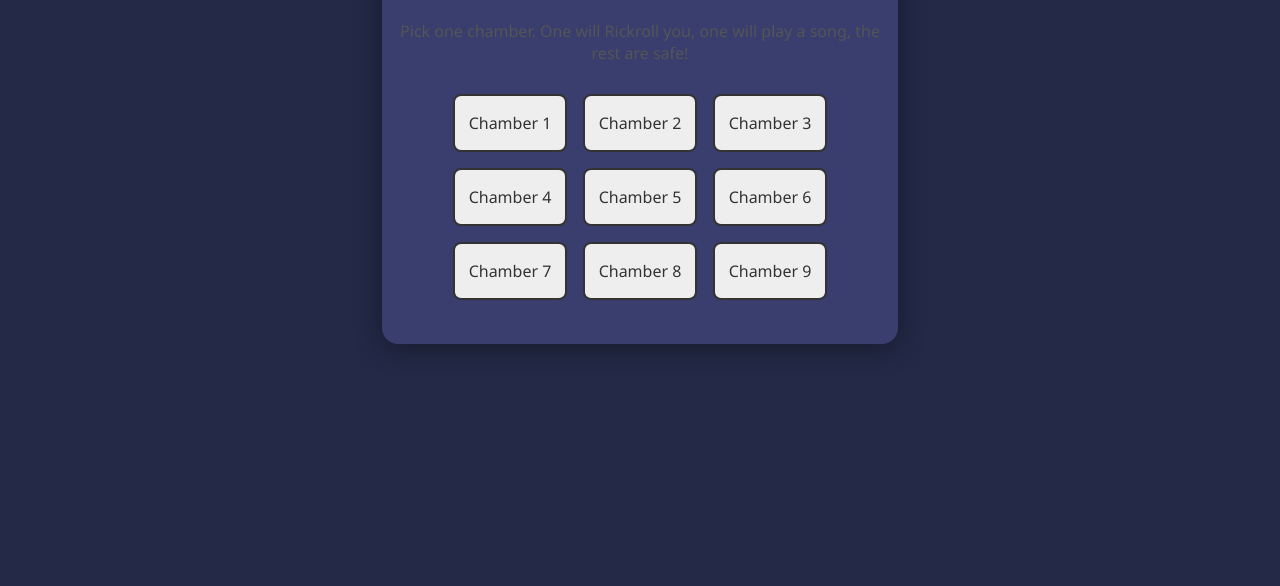
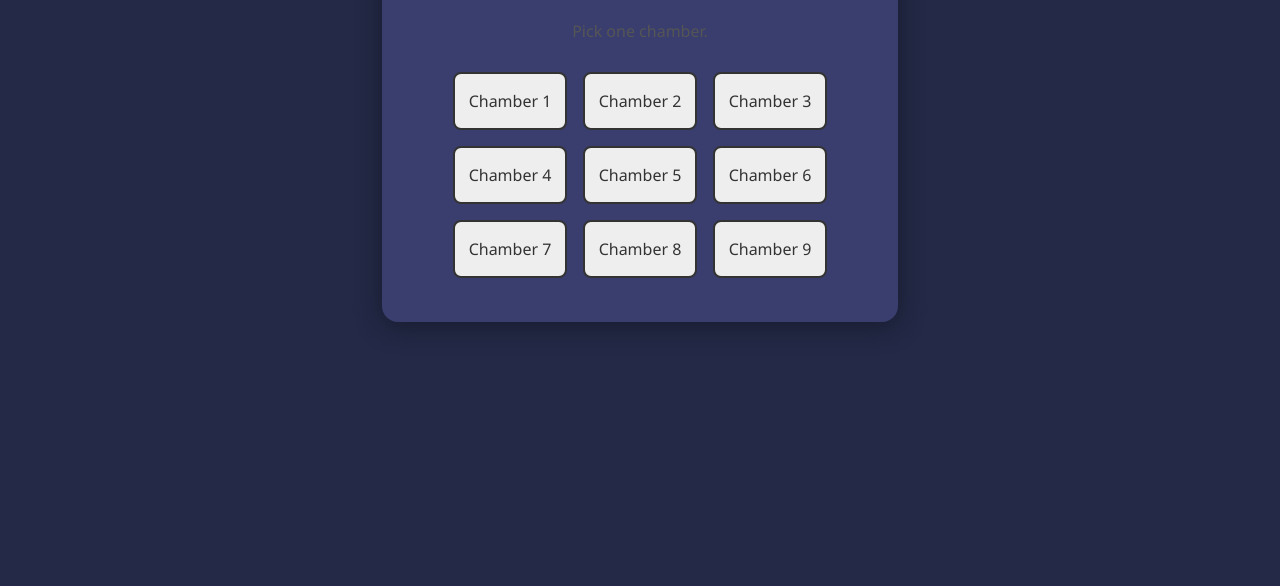
Before and after one commit to R37BGXRPG/37-S-Games, a plain HTML site: page thewebroulette.html in a window 1280 px wide. Shown: the part 214-800 px from the top of the page. Drawn offline with Linux system fonts and the light colour scheme.

Commit message:
Update thewebroulette.html

```diff
--- a/thewebroulette.html
+++ b/thewebroulette.html
@@ -160,7 +160,7 @@
             </svg>
         </div>
         <h2>Web Russian Roulette</h2>
-        <div class="roulette-desc">Pick one chamber. One will Rickroll you, one will play a song, the rest are safe!</div>
+        <div class="roulette-desc">Pick one chamber.</div>
         <div class="roulette-links" id="links"></div>
         <div id="lose-message">YOU LOSE</div>
         <!-- Removed <audio id="musicPlayer" src="music/chamber.mp3"></audio> -->
@@ -231,4 +231,5 @@
         }
     </script>
 </body>
+
 </html>
```
